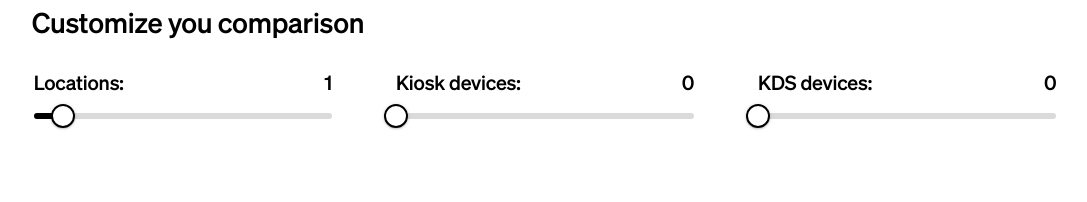
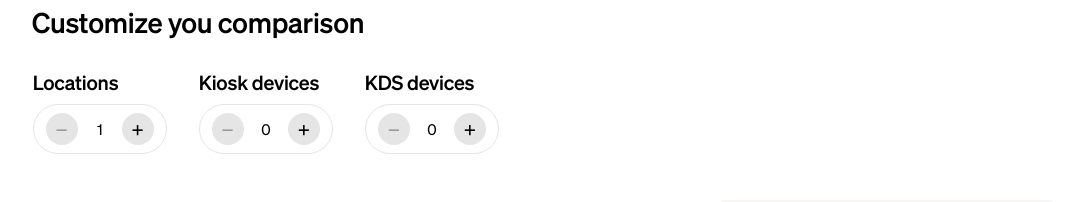
Before and after one commit to ohiosveryown/toc-calculator, a Nuxt app: page /aside in a window 1280 px wide. Shown: the part 395-597 px from the top of the page, without its empty margins (95-1182 px from the left). Built offline with nearby package versions, Linux system fonts and the light colour scheme.

Commit message:
added stepper with large quote messaging

```diff
--- /dev/null
+++ b/Components/Stepper.vue
@@ -0,0 +1,261 @@
+<template>
+  <div class="stepper-container">
+    <label class="stepper-label type-subheading-200">{{ label }}</label>
+    <div
+      class="stepper-track"
+      role="group"
+      :aria-label="label"
+    >
+      <button
+        type="button"
+        class="stepper-btn stepper-btn-minus"
+        :disabled="modelValue <= min"
+        :aria-label="`Decrease ${label}`"
+        @click="decrement"
+      >
+        <span
+          class="stepper-icon"
+          aria-hidden="true"
+          >−</span
+        >
+      </button>
+      <input
+        ref="inputRef"
+        type="number"
+        class="stepper-input type-subheading-200"
+        :min="min"
+        :max="max"
+        :step="step"
+        :value="inputValue"
+        :aria-valuenow="modelValue"
+        :aria-valuemin="min"
+        :aria-valuemax="max"
+        :aria-label="`${label} value`"
+        @input="onInput"
+        @blur="commitValue"
+        @keydown.enter="commitValue"
+      />
+      <button
+        type="button"
+        class="stepper-btn stepper-btn-plus"
+        :disabled="modelValue >= max"
+        :aria-label="`Increase ${label}`"
+        @click="increment"
+      >
+        <span
+          class="stepper-icon"
+          aria-hidden="true"
+          >+</span
+        >
+      </button>
+    </div>
+    <a
+      v-if="showContactSales"
+      href="#"
+      class="contact-sales type-body-medium"
+      :class="{ 'is-visible': modelValue >= max }"
+    >
+      Contact sales
+    </a>
+  </div>
+</template>
+
+<style lang="scss" scoped>
+  @import '@/style/colors.scss';
+
+  .stepper-container {
+    display: flex;
+    flex-direction: column;
+    gap: 1rem;
+    width: 100%;
+  }
+
+  .stepper-label {
+    display: block;
+    color: $color-neutral-000;
+  }
+
+  .stepper-track {
+    display: flex;
+    align-items: center;
+    justify-content: space-between;
+    gap: 0.8rem;
+    width: 100%;
+    min-height: 4.8rem;
+    padding: 0.8rem 1.2rem;
+    background: $color-neutral-1000;
+    border: 1px solid $border-muted;
+    border-radius: 10rem;
+  }
+
+  .stepper-btn {
+    flex-shrink: 0;
+    width: 3.2rem;
+    height: 3.2rem;
+    display: flex;
+    align-items: center;
+    justify-content: center;
+    padding: 0;
+    background: $color-neutral-800;
+    border: none;
+    border-radius: 50%;
+    cursor: pointer;
+    color: $color-neutral-000;
+    transition:
+      background-color 0.2s ease,
+      color 0.2s ease;
+
+    &:hover:not(:disabled) {
+      background: $color-neutral-700;
+    }
+
+    &:focus {
+      outline: 2px solid $button-cta-fill-primary;
+      outline-offset: 2px;
+    }
+
+    &:disabled {
+      cursor: default;
+      color: $color-neutral-500;
+      background: $color-neutral-800;
+    }
+  }
+
+  .stepper-icon {
+    font-family: var(--font-cash-sans);
+    font-size: var(--font-size-200);
+    font-weight: var(--font-weight-regular);
+    line-height: 1;
+  }
+
+  .stepper-input {
+    flex: 1;
+    width: 0;
+    min-width: 3ch;
+    text-align: center;
+    color: $color-neutral-000;
+    background: transparent;
+    border: none;
+    font: inherit;
+    -moz-appearance: textfield;
+    appearance: textfield;
+
+    &::-webkit-outer-spin-button,
+    &::-webkit-inner-spin-button {
+      -webkit-appearance: none;
+      margin: 0;
+    }
+
+    &:focus {
+      outline: none;
+    }
+  }
+
+  .contact-sales {
+    padding-bottom: 0.2rem;
+    color: $color-neutral-000;
+    text-decoration: none;
+    width: fit-content;
+    cursor: pointer;
+    display: inline-flex;
+    position: relative;
+    border-bottom: 1px solid transparent;
+    opacity: 0;
+    visibility: hidden;
+    transition:
+      opacity 0.2s ease,
+      visibility 0.2s ease;
+
+    &::after {
+      content: '';
+      position: absolute;
+      bottom: 0;
+      left: 0;
+      width: 100%;
+      height: 1px;
+      background-color: $border-base;
+      transform-origin: right;
+      transition: transform 0.3s ease;
+    }
+
+    &:hover::after {
+      transform: scaleX(0);
+    }
+
+    &.is-visible {
+      opacity: 1;
+      visibility: visible;
+    }
+  }
+</style>
+
+<script setup lang="ts">
+  import { ref, watch } from 'vue'
+
+  interface Props {
+    label: string
+    modelValue: number
+    min?: number
+    max?: number
+    step?: number
+    showContactSales?: boolean
+  }
+
+  const props = withDefaults(defineProps<Props>(), {
+    min: 0,
+    max: 10,
+    step: 1,
+    showContactSales: false,
+  })
+
+  const emit = defineEmits<{
+    'update:modelValue': [value: number]
+  }>()
+
+  const inputRef = ref<HTMLInputElement | null>(null)
+  const inputValue = ref(props.modelValue.toString())
+
+  watch(
+    () => props.modelValue,
+    (val) => {
+      if (inputRef.value !== document.activeElement) {
+        inputValue.value = val.toString()
+      }
+    },
+  )
+
+  function onInput(e: Event) {
+    const target = e.target as HTMLInputElement
+    inputValue.value = target.value
+  }
+
+  function commitValue() {
+    const raw = inputValue.value.trim()
+    if (raw === '') {
+      emit('update:modelValue', props.min)
+      inputValue.value = props.min.toString()
+      return
+    }
+    const parsed = Number(raw)
+    if (!Number.isFinite(parsed)) {
+      inputValue.value = props.modelValue.toString()
+      return
+    }
+    const stepped = Math.round(parsed / props.step) * props.step
+    const clamped = Math.max(props.min, Math.min(props.max, stepped))
+    emit('update:modelValue', clamped)
+    inputValue.value = clamped.toString()
+  }
+
+  function increment() {
+    const next = Math.min(props.max, props.modelValue + props.step)
+    emit('update:modelValue', next)
+    inputValue.value = next.toString()
+  }
+
+  function decrement() {
+    const next = Math.max(props.min, props.modelValue - props.step)
+    emit('update:modelValue', next)
+    inputValue.value = next.toString()
+  }
+</script>
--- a/pages/aside.vue
+++ b/pages/aside.vue
@@ -17,31 +17,52 @@
         <div class="pricing-header">
           <div class="customization-header">
             <h3 class="type-subheading-400">Customize you comparison</h3>
+            <!-- <p class="type-body text-muted">
+              Have a Toast quote or a recent invoice? Drag and drop it anywhere
+              on this page or upload it and we’ll map your existing costs
+              directly to a Square Plus plan so you can see your exact savings1.
+            </p> -->
           </div>
 
-          <div class="sliders-grid">
-            <Slider
-              class="slider-spacing"
-              label="Locations:"
+          <div class="steppers-grid">
+            <Stepper
+              class="stepper-spacing"
+              label="Locations"
               v-model="locations"
-              :min="0"
-              :max="10"
+              :min="1"
+              :max="99"
             />
-            <Slider
-              class="slider-spacing"
-              label="Kiosk devices:"
+            <Stepper
+              class="stepper-spacing"
+              label="Kiosk devices"
               v-model="kioskDevices"
               :min="0"
-              :max="10"
+              :max="99"
             />
-            <Slider
-              class="slider-spacing"
-              label="KDS devices:"
+            <Stepper
+              class="stepper-spacing"
+              label="KDS devices"
               v-model="kdsDevices"
               :min="0"
-              :max="10"
+              :max="99"
             />
           </div>
+          <p
+            v-if="showHighVolumeMessage"
+            class="stepper-sales-message type-body text-muted"
+          >
+            Managing a large operation? We provide tailored solutions and bulk
+            discounts for larger teams.
+
+            <!-- That's a lot of {{ highVolumeMessageLabel }}. We can help out with
+            that by -->
+            <a
+              href="#"
+              class="stepper-sales-link"
+              >Talk to an expert</a
+            >
+            to get started.
+          </p>
         </div>
 
         <div class="content-grid">
@@ -225,7 +246,7 @@
     }
   }
 
-  .sliders-grid {
+  .steppers-grid {
     display: flex;
     flex-direction: column;
     align-items: flex-start;
@@ -233,8 +254,24 @@
 
     @include breakpoint(md) {
       flex-direction: row;
-      gap: 6.4rem;
-      margin: 0 0.2rem;
+      gap: 3.2rem;
+      margin: 0 0.1rem;
+      width: grid-width(5);
+    }
+  }
+
+  .stepper-sales-message {
+    margin: 0;
+    margin-top: 1.2rem;
+  }
+
+  .stepper-sales-link {
+    color: $color-neutral-000;
+    text-decoration: underline;
+    text-underline-offset: 0.2em;
+
+    &:hover {
+      color: $color-neutral-300;
     }
   }
 
@@ -498,7 +535,7 @@
 
 <script setup lang="ts">
   import { ref, computed, watch, onMounted, onUnmounted } from 'vue'
-  import Slider from '@/components/Slider.vue'
+  import Stepper from '@/components/Stepper.vue'
   import Nav from '@/components/Nav.vue'
 
   const locations = ref(1)
@@ -510,6 +547,22 @@
     if (newValue < 1) {
       locations.value = 1
     }
+  })
+
+  const showHighVolumeMessage = computed(
+    () =>
+      locations.value > 10 || kioskDevices.value > 10 || kdsDevices.value > 10,
+  )
+
+  const highVolumeMessageLabel = computed(() => {
+    const parts: string[] = []
+    if (locations.value > 10) parts.push('locations')
+    if (kioskDevices.value > 10) parts.push('kiosk devices')
+    if (kdsDevices.value > 10) parts.push('KDS devices')
+    if (parts.length === 0) return 'locations/devices'
+    if (parts.length === 1) return parts[0]
+    if (parts.length === 2) return `${parts[0]} and ${parts[1]}`
+    return `${parts[0]}, ${parts[1]}, and ${parts[2]}`
   })
 
   // Pricing constants
```
